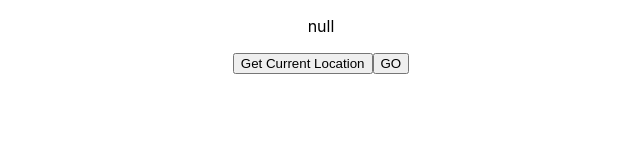
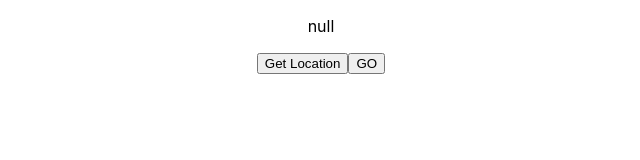
Before and after one commit to WilC13/randam_restaurant, a React (Create React App) app in the folder frontend/my-react-app/: page / in a window 1280 px wide. Shown: the top 160 px of the page, without its empty margins (319-959 px from the left). Built offline with nearby package versions, Linux system fonts and the light colour scheme.

Commit message:
change gps method

```diff
--- a/frontend/my-react-app/src/Component/RandomBtn.js
+++ b/frontend/my-react-app/src/Component/RandomBtn.js
@@ -1,67 +1,72 @@
-import { useState, useEffect } from "react";
+// import { useState, useEffect } from "react";
 
-const RandomBtn = ({ setCurrentLocation }) => {
-  const [watchId, setWatchId] = useState(null);
+// const RandomBtn = ({ setCurrentLocation }) => {
+//   const [watchId, setWatchId] = useState(null);
 
-  const handleGetLocation = () => {
+//   const handleGetLocation = () => {
+//     if (navigator.geolocation) {
+//       const id = navigator.geolocation.watchPosition(
+//         (position) => {
+//           const { latitude, longitude } = position.coords;
+//           setCurrentLocation({ latitude: latitude, longitude: longitude });
+//         },
+//         (error) => {
+//           console.error(error);
+//         },
+//         {
+//           enableHighAccuracy: true,
+//           timeout: 5000,
+//           maximumAge: 0,
+//         }
+//       );
+//       setWatchId(id);
+//     } else {
+//       console.error("Geolocation is not supported by this browser.");
+//     }
+//   };
+
+//   useEffect(() => {
+//     return () => {
+//       if (watchId !== null) {
+//         navigator.geolocation.clearWatch(watchId);
+//       }
+//     };
+//   }, [watchId]);
+
+//   return <button onClick={handleGetLocation}>Get Current Location</button>;
+// };
+
+// export default RandomBtn;
+
+function RandomBtn({ setCurrentLocation }) {
+  const getGeolocation = () => {
     if (navigator.geolocation) {
-      const id = navigator.geolocation.watchPosition(
+      navigator.geolocation.getCurrentPosition(
         (position) => {
-          const { latitude, longitude } = position.coords;
-          setCurrentLocation({ latitude: latitude, longitude: longitude });
+          setCurrentLocation({
+            latitude: position.coords.latitude,
+            longitude: position.coords.longitude,
+          });
         },
-        (error) => {
-          console.error(error);
+        (err) => {
+          alert(err.message);
         },
         {
           enableHighAccuracy: true,
-          timeout: 5000,
+          timeout: 10000,
           maximumAge: 0,
         }
       );
-      setWatchId(id);
     } else {
-      console.error("Geolocation is not supported by this browser.");
+      alert("Geolocation is not supproted by your broswer");
     }
   };
 
-  useEffect(() => {
-    return () => {
-      if (watchId !== null) {
-        navigator.geolocation.clearWatch(watchId);
-      }
-    };
-  }, [watchId]);
-
-  return <button onClick={handleGetLocation}>Get Current Location</button>;
-};
+  return (
+    <>
+      <button onClick={getGeolocation}>Get Location</button>
+    </>
+  );
+}
 
 export default RandomBtn;
-
-// function RandomBtn({ setCurrentLocation }) {
-//   const getGeolocation = () => {
-//     if (navigator.geolocation) {
-//       navigator.geolocation.getCurrentPosition(
-//         (position) => {
-//           setCurrentLocation({
-//             latitude: position.coords.latitude,
-//             longitude: position.coords.longitude,
-//           });
-//         },
-//         (err) => {
-//           alert(err.message);
-//         }
-//       );
-//     } else {
-//       alert("Geolocation is not supproted by your broswer");
-//     }
-//   };
-
-//   return (
-//     <>
-//       <button onClick={getGeolocation}>Get Location</button>
-//     </>
-//   );
-// }
-
-// export default RandomBtn;
```
Also changed, not shown: 2 other files (tests, documents, lock files or other folders).
